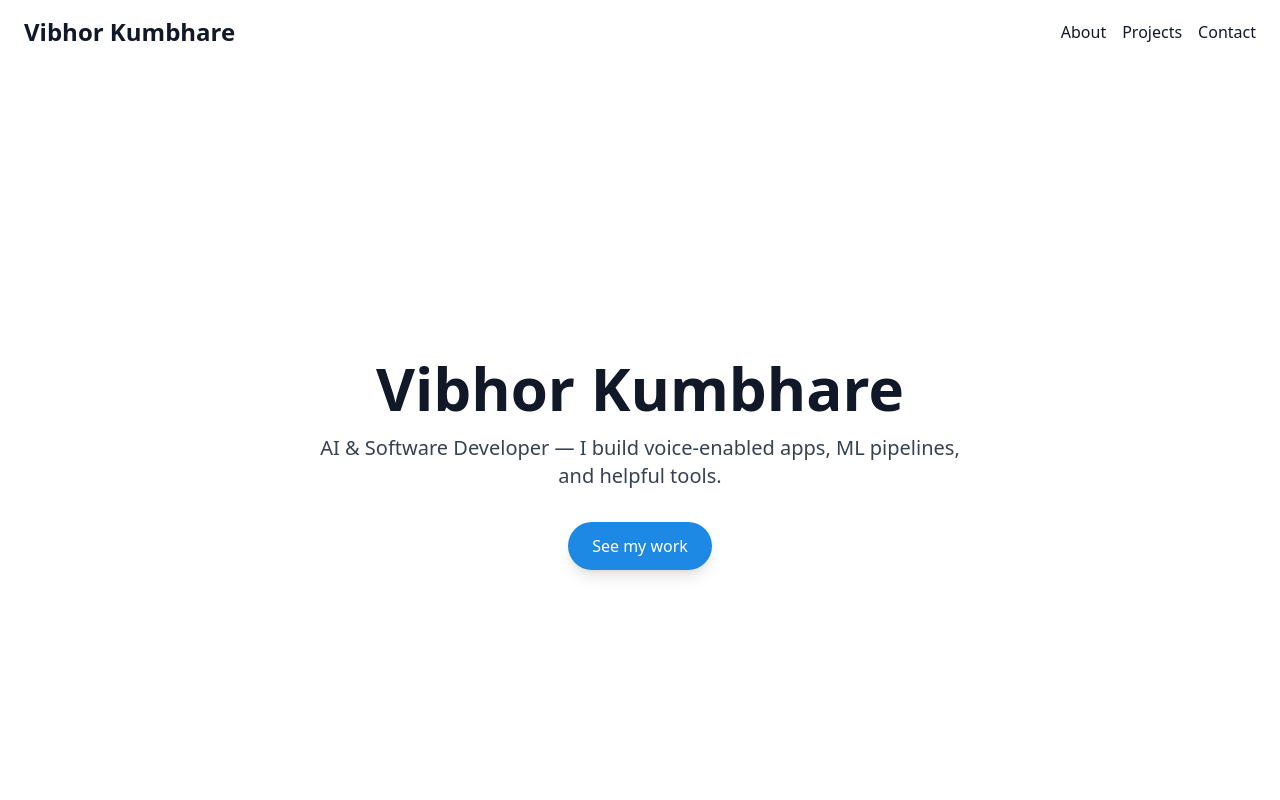
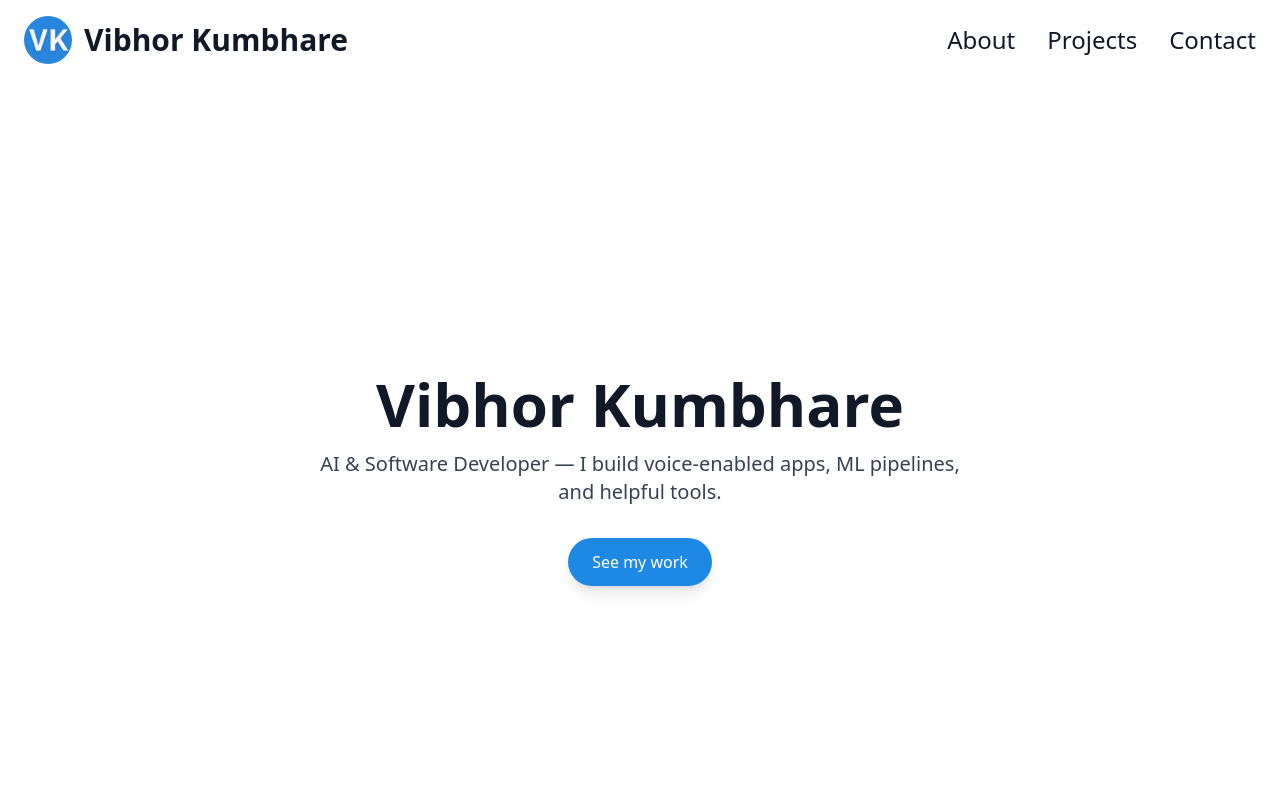
Before and after one commit to KingVibhor/portfolio, a Next.js app: page / in a window 1280 px wide. Shown: the top 800 px of the page. Built offline with nearby package versions, Linux system fonts and the light colour scheme.

Commit message:
Made changes to nav bar, repo links

```diff
--- a/components/Nav.jsx
+++ b/components/Nav.jsx
@@ -3,8 +3,12 @@ import Link from 'next/link'
 export default function Nav() {
   return (
     <nav className="w-full py-4 px-6 flex justify-between items-center sticky top-0 bg-white/80 backdrop-blur z-50">
-      <div className="text-2xl font-semibold">Vibhor Kumbhare</div>
-      <div className="space-x-4">
+      <div className="flex items-center text-3xl font-semibold">
+        {/* Small brand image to the left of the name */}
+        <img src="/android-chrome-512x512.png" alt="Vibhor logo" className="h-12 w-12 mr-3 rounded-full" />
+        <span>Vibhor Kumbhare</span>
+      </div>
+      <div className="space-x-8 text-2xl">
         <a href="#about" className="hover:underline">About</a>
         <a href="#projects" className="hover:underline">Projects</a>
         <a href="#contact" className="hover:underline">Contact</a>
--- a/components/Projects.jsx
+++ b/components/Projects.jsx
@@ -5,15 +5,13 @@ const projects = [
     title: 'Automated Transcript Summarizer',
     description: 'Summarizes lecture videos using speech-to-text + LLM pipelines; produced timestamps and bullet summaries.',
     tags: ['Python', 'Whisper', 'LLM', 'FastAPI'],
-    repo: '#',
-    live: '#'
+    repo: 'https://github.com/KingVibhor/AI_Powered_Video_Summarizer'
   },
   {
     title: 'Twitter Bot (FastAPI)',
     description: 'Automated tweeting bot using FastAPI and SQLAlchemy; deployed with keep-alive scheduler.',
     tags: ['FastAPI', 'SQLAlchemy', 'Deployment'],
-    repo: '#',
-    live: '#'
+    repo: 'https://github.com/KingVibhor/twitterbot'
   }
 ]
 
@@ -40,8 +38,7 @@ export default function Projects() {
                 ))}
               </div>
               <div className="mt-4 flex items-center gap-4">
-                <a href={p.repo} className="text-sm underline">Repo</a>
-                <a href={p.live} className="text-sm underline">Live</a>
+                <a href={p.repo} className="text-sm underline" target="_blank" rel="noopener noreferrer">Repo</a>
               </div>
             </motion.div>
           ))}
```
